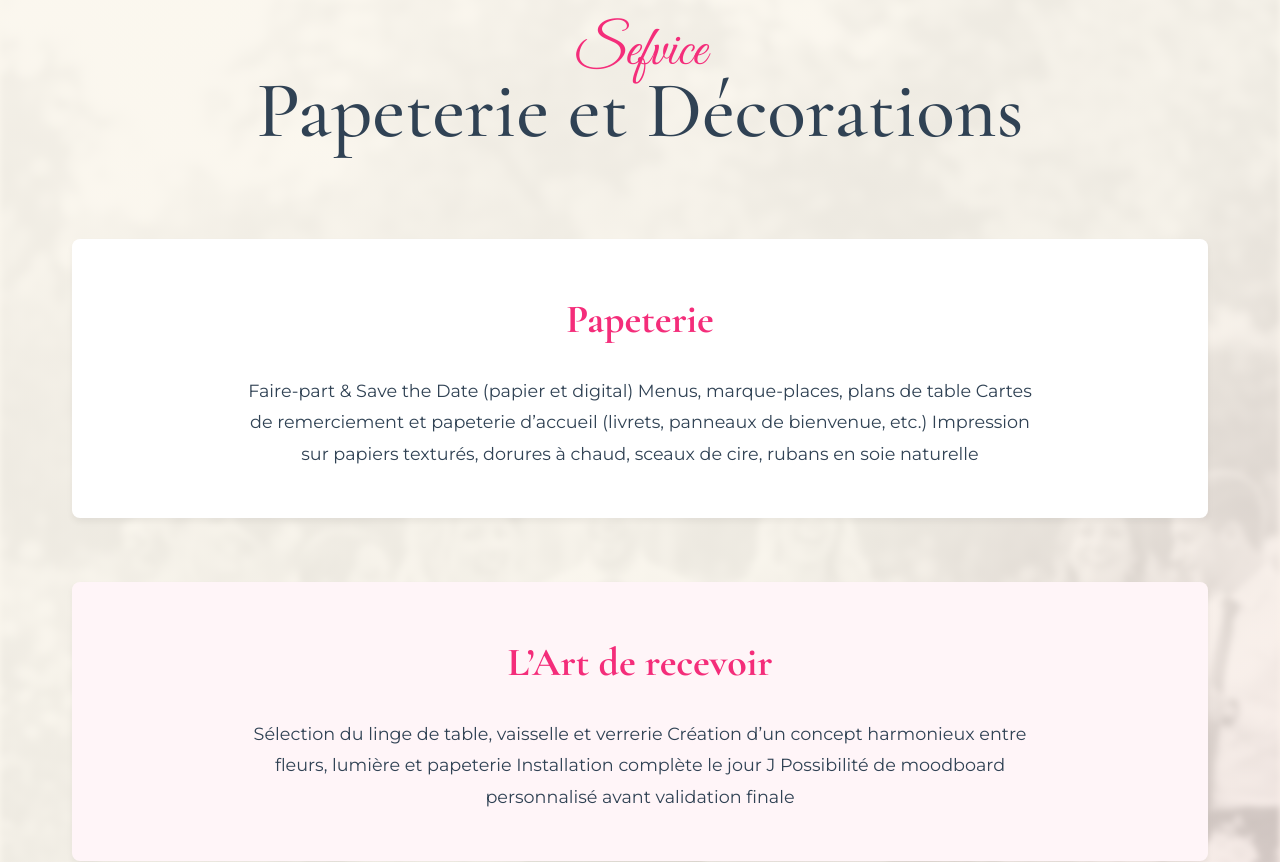
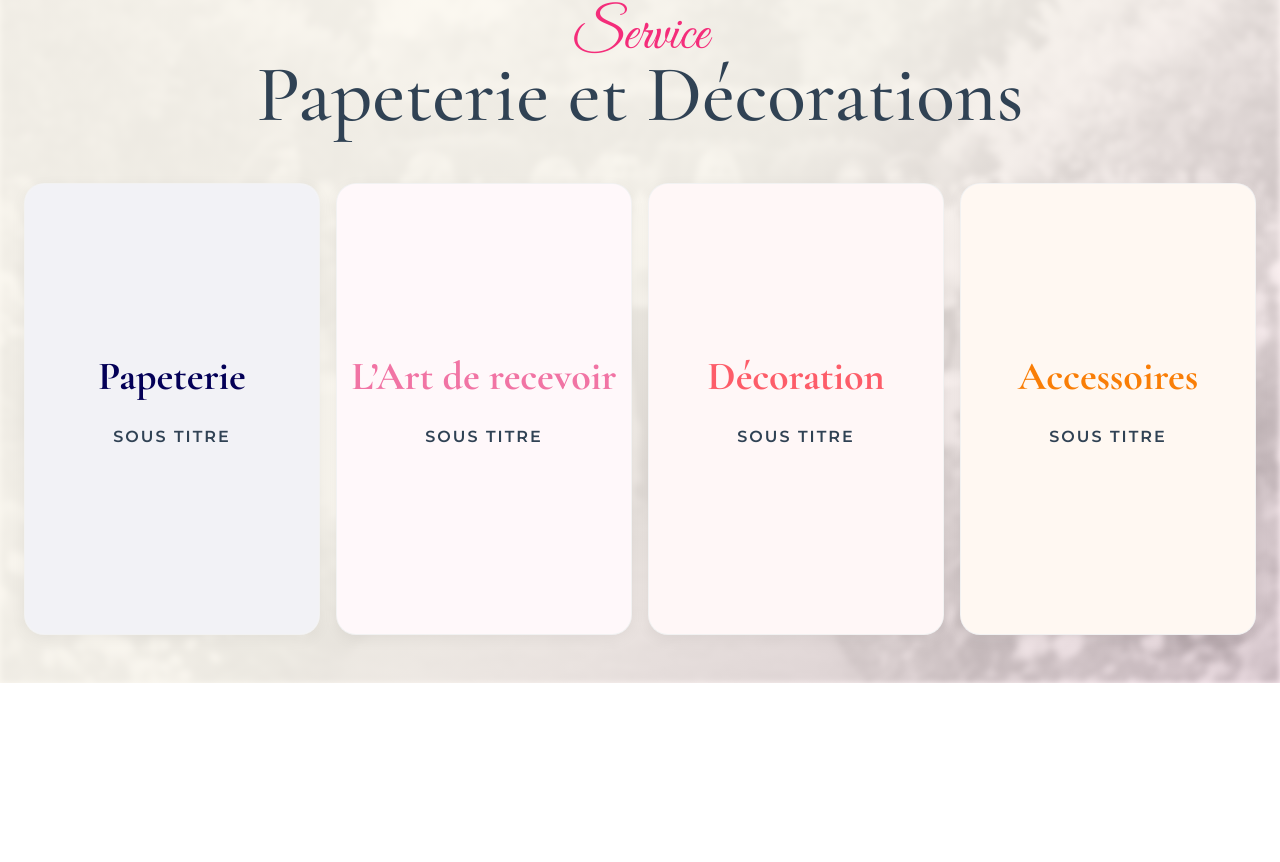
Before and after one commit to Thibaut0000/maison-perla-site-web, a React (Vite) app: page /papeterie in a window 1280 px wide. Shown: the part 179-1041 px from the top of the page. After the commit the page ends 862 px from the top, so only its background shows below. Built offline with nearby package versions, Linux system fonts and the light colour scheme.

Commit message:
papeterie orga V1

```diff
--- a/src/pages/Papeterie/Papeterie.css
+++ b/src/pages/Papeterie/Papeterie.css
@@ -1,11 +1,13 @@
-/* Styles de la page papeterie */
 .papeterie {
-    background-color: var(--color-cream);
     min-height: 100vh;
     padding-top: 80px;
-    /* Espace pour la navbar */
+    background-color: var(--color-white);
+    padding-bottom: 0;
     position: relative;
     overflow: hidden;
+    display: flex;
+    flex-direction: column;
+    animation: fadeIn 0.8s ease-out;
 }
 
 .papeterie__background {
@@ -38,17 +40,16 @@
 
 .papeterie__header {
     text-align: center;
-    padding: 4rem 0;
+    padding: var(--spacing-xl) 0;
     position: relative;
     z-index: 1;
+    flex-shrink: 0;
 }
-
 
 .papeterie__title {
     display: flex;
     flex-direction: column;
     align-items: center;
-    margin-bottom: var(--spacing-md);
 }
 
 .papeterie__title-script {
@@ -69,53 +70,211 @@
     letter-spacing: normal;
 }
 
-.papeterie__content {
-    max-width: 1200px;
+/* Accordion Container */
+.papeterie__accordion {
+    display: flex;
+    flex: 1;
+    /* Fill remaining height */
+    width: 100%;
+    max-width: 1400px;
     margin: 0 auto;
-    padding: 0 2rem 4rem;
+    padding: 0 var(--spacing-md) var(--spacing-xl);
+    gap: var(--spacing-sm);
+    position: relative;
+    z-index: 1;
+    min-height: 500px;
+    /* Minimum height for content */
+}
+
+/* Panel Item */
+.papeterie__panel {
+    flex: 1;
+    background-color: var(--color-white);
+    border-radius: 20px;
+    position: relative;
+    overflow: hidden;
+    cursor: pointer;
+    transition: flex 0.6s cubic-bezier(0.25, 1, 0.5, 1), background-color 0.3s ease;
+    box-shadow: 0 4px 15px rgba(0, 0, 0, 0.05);
     display: flex;
     flex-direction: column;
-    gap: 4rem;
+    justify-content: center;
+    align-items: center;
+    border: 1px solid rgba(0, 0, 0, 0.05);
+}
+
+/* Active State (Expanded) */
+.papeterie__panel.active {
+    flex: 5;
+    background-color: var(--color-white);
+    cursor: default;
+    border: 2px solid var(--service-color);
+}
+
+/* Inactive State (Squeezed styling) */
+.papeterie__panel.inactive {
+    flex: 0.5;
+    background-color: rgba(255, 255, 255, 0.6);
+}
+
+.papeterie__panel:hover:not(.active) {
+    background-color: #fbfbfb;
+}
+
+/* Overlay for coloring/tinting */
+.papeterie__panel-overlay {
+    position: absolute;
+    top: 0;
+    left: 0;
+    width: 100%;
+    height: 100%;
+    background: var(--service-color);
+    opacity: 0.05;
+    transition: opacity 0.3s ease;
+    pointer-events: none;
+    z-index: 0;
+}
+
+.papeterie__panel.active .papeterie__panel-overlay {
+    opacity: 0.02;
+}
+
+.papeterie__panel:hover .papeterie__panel-overlay {
+    opacity: 0.2;
+}
+
+/* Content */
+.papeterie__panel-content {
+    padding: var(--spacing-xl);
+    text-align: center;
+    width: 100%;
     position: relative;
     z-index: 1;
+    transition: all 0.5s ease;
+    display: flex;
+    flex-direction: column;
+    align-items: center;
+    justify-content: center;
+    height: 100%;
 }
 
-.papeterie__section {
-    text-align: center;
-    padding: 3rem;
-    background-color: var(--color-white);
-    border-radius: 8px;
-    box-shadow: 0 4px 6px rgba(0, 0, 0, 0.05);
-    transition: transform 0.3s ease;
+.papeterie__panel-title {
+    font-family: var(--font-serif);
+    font-size: 2.5rem;
+    color: var(--service-color);
+    margin-bottom: var(--spacing-sm);
+    transition: transform 0.5s ease, font-size 0.5s ease;
+    white-space: nowrap;
 }
 
-.papeterie__section:hover {
-    transform: translateY(-5px);
+.papeterie__panel-subtitle {
+    font-family: var(--font-sans);
+    font-size: 1rem;
+    text-transform: uppercase;
+    letter-spacing: 2px;
+    color: var(--color-text-dark);
+    margin-bottom: var(--spacing-md);
+    opacity: 1;
+    transition: opacity 0.3s ease;
 }
 
-.papeterie__section--alt {
-    background-color: #fff5f8;
-    /* Tres leger rose */
+.papeterie__panel-details {
+    max-height: 0;
+    overflow: hidden;
+    opacity: 0;
+    transform: translateY(20px);
+    transition: all 0.5s ease;
+    width: 100%;
+    max-width: 600px;
 }
 
-.papeterie__subtitle {
-    font-family: var(--font-serif);
-    font-size: 2.5rem;
-    color: var(--color-primary);
-    margin-bottom: 1.5rem;
+/* Show details when active */
+.papeterie__panel.active .papeterie__panel-details {
+    max-height: 500px;
+    /* Enough to fit content */
+    opacity: 1;
+    transform: translateY(0);
+    margin-top: var(--spacing-md);
 }
 
-.papeterie__text {
+.papeterie__panel-desc {
     font-family: var(--font-sans);
     font-size: 1.1rem;
-    line-height: 1.8;
+    line-height: 1.6;
     color: var(--color-text-dark);
-    max-width: 800px;
-    margin: 0 auto;
+    margin-bottom: var(--spacing-md);
 }
 
-/* Animations */
-@keyframes fadeInUp {
+.papeterie__panel-list {
+    list-style: none;
+    padding: 0;
+    text-align: left;
+    display: inline-block;
+}
+
+.papeterie__panel-list li {
+    font-family: var(--font-sans);
+    font-size: 1rem;
+    margin-bottom: 0.5rem;
+    position: relative;
+    padding-left: 1.5rem;
+    color: var(--color-text-dark);
+}
+
+.papeterie__panel-list li::before {
+    content: "•";
+    color: var(--service-color);
+    position: absolute;
+    left: 0;
+    font-weight: bold;
+    font-size: 1.2rem;
+}
+
+/* Rotate title for squeezed items styling (optional, but looks good) */
+.papeterie__panel.inactive .papeterie__panel-title {
+    writing-mode: vertical-rl;
+    text-orientation: mixed;
+    transform: rotate(180deg);
+    font-size: 2rem;
+    margin: 0;
+}
+
+.papeterie__panel.inactive .papeterie__panel-subtitle,
+.papeterie__panel.inactive .papeterie__panel-details {
+    display: none;
+}
+
+/* Responsive */
+@media screen and (max-width: 768px) {
+    .papeterie__accordion {
+        flex-direction: column;
+        height: auto;
+        min-height: auto;
+    }
+
+    .papeterie__panel {
+        min-height: 80px;
+        flex: none;
+        width: 100%;
+    }
+
+    .papeterie__panel.active {
+        flex: none;
+        min-height: 400px;
+    }
+
+    .papeterie__panel.inactive {
+        flex: none;
+        min-height: 60px;
+    }
+
+    .papeterie__panel.inactive .papeterie__panel-title {
+        writing-mode: horizontal-tb;
+        transform: none;
+        font-size: 1.5rem;
+    }
+}
+@keyframes fadeIn {
     from {
         opacity: 0;
         transform: translateY(20px);
@@ -126,20 +285,3 @@
         transform: translateY(0);
     }
 }
-
-.papeterie__section {
-    animation: fadeInUp 0.8s ease-out forwards;
-    opacity: 0;
-}
-
-.papeterie__section:nth-child(1) {
-    animation-delay: 0.2s;
-}
-
-.papeterie__section:nth-child(2) {
-    animation-delay: 0.4s;
-}
-
-.papeterie__section:nth-child(3) {
-    animation-delay: 0.6s;
-}
--- a/src/pages/Papeterie/Papeterie.jsx
+++ b/src/pages/Papeterie/Papeterie.jsx
@@ -1,6 +1,69 @@
 import './Papeterie.css'
+import { useState } from 'react'
 
 function Papeterie() {
+
+    const [activeId, setActiveId] = useState(null)
+
+    const services = [
+        {
+            id: 1,
+            title: "Papeterie",
+            subtitle: "Sous Titre",
+            description: "Faire-part & Save the Date (papier et digital) Menus, marque-places, plans de table Cartes de remerciement et papeterie d’accueil (livrets, panneaux de bienvenue, etc.) Impression sur papiers texturés, dorures à chaud, sceaux de cire, rubans en soie naturelle",
+            details: [
+                "Détails 1",
+                "Détails 2",
+                "Détails 3",
+                "Détails 4"
+            ],
+            color: "#040057" // Bleu
+        },
+        {
+            id: 2,
+            title: "L’Art de recevoir",
+            subtitle: "Sous Titre",
+            description: "Sélection du linge de table, vaisselle et verrerie Création d’un concept harmonieux entre fleurs, lumière et papeterie Installation complète le jour J Possibilité de moodboard personnalisé avant validation finale",
+            details: [
+                "Détails 1",
+                "Détails 2",
+                "Détails 3",
+                "Détails 4"
+            ],
+            color: "#f174a4" // Pink
+        },
+        {
+            id: 3,
+            title: "Décoration",
+            subtitle: "Sous Titre",
+            description: "Création d’arches, centres de table, compositions murales Décoration de cérémonie, réception et tables d’honneur Location ou création sur mesure d’éléments décoratifs Palette de couleurs et matières définie selon votre univers",
+            details: [
+                "Détails 1",
+                "Détails 2",
+                "Détails 3",
+                "Détails 4"
+            ],
+            color: "#fd5d69" // Coral/Red
+        },
+        {
+            id: 4,
+            title: "Accessoires",
+            subtitle: "Sous Titre",
+            description: "Accessoires personnalisés Signalétique sur mesure (bar à cocktails, livre d’or, cadeaux invités) Création de corners thématiques (coin photo, bar, espace détente) Éclairage doux et mise en valeur des espaces clés",
+            details: [
+                "Détails 1",
+                "Détails 2",
+                "Détails 3",
+                "Détails 4"
+            ],
+            color: "#f97e07" // orange
+        }
+    ]
+
+    const handlePanelClick = (id) => {
+        setActiveId(activeId === id ? null : id)
+    }
+
     return (
         <main className="papeterie">
             <div className="papeterie__background">
@@ -12,56 +75,39 @@ function Papeterie() {
                 <div className="papeterie__background-overlay"></div>
             </div>
 
-            <section className="papeterie__header">
+            <header className="papeterie__header">
                 <h1 className="papeterie__title">
-                    <span className="papeterie__title-script">Sefvice</span>
+                    <span className="papeterie__title-script">Service</span>
                     <span className="papeterie__title-main">Papeterie et Décorations</span>
                 </h1>
-            </section>
+            </header>
 
-            <section className="papeterie__content">
-                <div className="papeterie__section">
-                    <h2 className="papeterie__subtitle">Papeterie</h2>
-                    <p className="papeterie__text">
-                        Faire-part & Save the Date (papier et digital)
-                        Menus, marque-places, plans de table
-                        Cartes de remerciement et papeterie d’accueil (livrets, panneaux de bienvenue, etc.)
-                        Impression sur papiers texturés, dorures à chaud, sceaux de cire, rubans en soie naturelle
-                    </p>
-                </div>
+            <section className="papeterie__accordion">
+                {services.map((service) => (
+                    <div
+                        key={service.id}
+                        className={`papeterie__panel ${activeId === service.id ? 'active' : ''} ${activeId && activeId !== service.id ? 'inactive' : ''}`}
+                        onClick={() => handlePanelClick(service.id)}
+                        style={{ '--service-color': service.color }}
+                    >
+                        <div className="papeterie__panel-content">
+                            <h2 className="papeterie__panel-title">{service.title}</h2>
+                            <h3 className="papeterie__panel-subtitle">{service.subtitle}</h3>
 
-                <div className="papeterie__section papeterie__section--alt">
-                    <h2 className="papeterie__subtitle">L’Art de recevoir</h2>
-                    <p className="papeterie__text">
-                        Sélection du linge de table, vaisselle et verrerie
-                        Création d’un concept harmonieux entre fleurs, lumière et papeterie
-                        Installation complète le jour J
-                        Possibilité de moodboard personnalisé avant validation finale
-                    </p>
-                </div>
+                            <div className="papeterie__panel-details">
+                                <p className="papeterie__panel-desc">{service.description}</p>
+                                <ul className="papeterie__panel-list">
+                                    {service.details.map((item, index) => (
+                                        <li key={index}>{item}</li>
+                                    ))}
+                                </ul>
+                            </div>
+                        </div>
 
-                <div className="papeterie__section">
-                    <h2 className="papeterie__subtitle">Décoration</h2>
-                    <p className="papeterie__text">
-                        Création d’arches, centres de table, compositions murales
-                        Décoration de cérémonie, réception et tables d’honneur
-                        Location ou création sur mesure d’éléments décoratifs
-                        Palette de couleurs et matières définie selon votre univers
-
-                    </p>
-                </div>
-
-                <div className="papeterie__section">
-                    <h2 className="papeterie__subtitle">Accessoires</h2>
-                    <p className="papeterie__text">
-                        Accessoires personnalisés
-                        Signalétique sur mesure (bar à cocktails, livre d’or, cadeaux invités)
-                        Création de corners thématiques (coin photo, bar, espace détente)
-                        Éclairage doux et mise en valeur des espaces clés
-
-
-                    </p>
-                </div>
+                        {/* Overlay to darken inactive panels or tint background */}
+                        <div className="papeterie__panel-overlay"></div>
+                    </div>
+                ))}
             </section>
         </main>
     )
```
Also changed, not shown: src/pages/Organisation/Organisation.css (+13 -3 lines).
